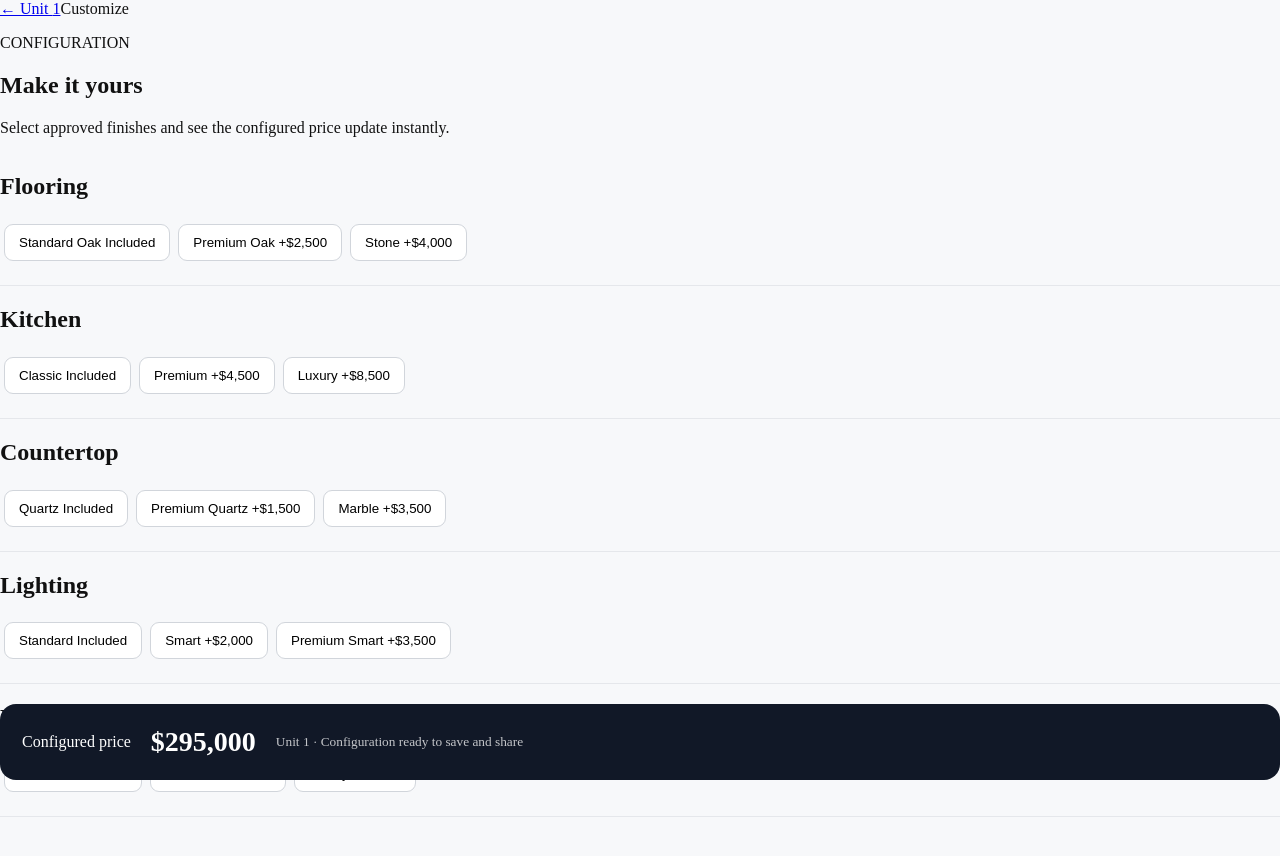
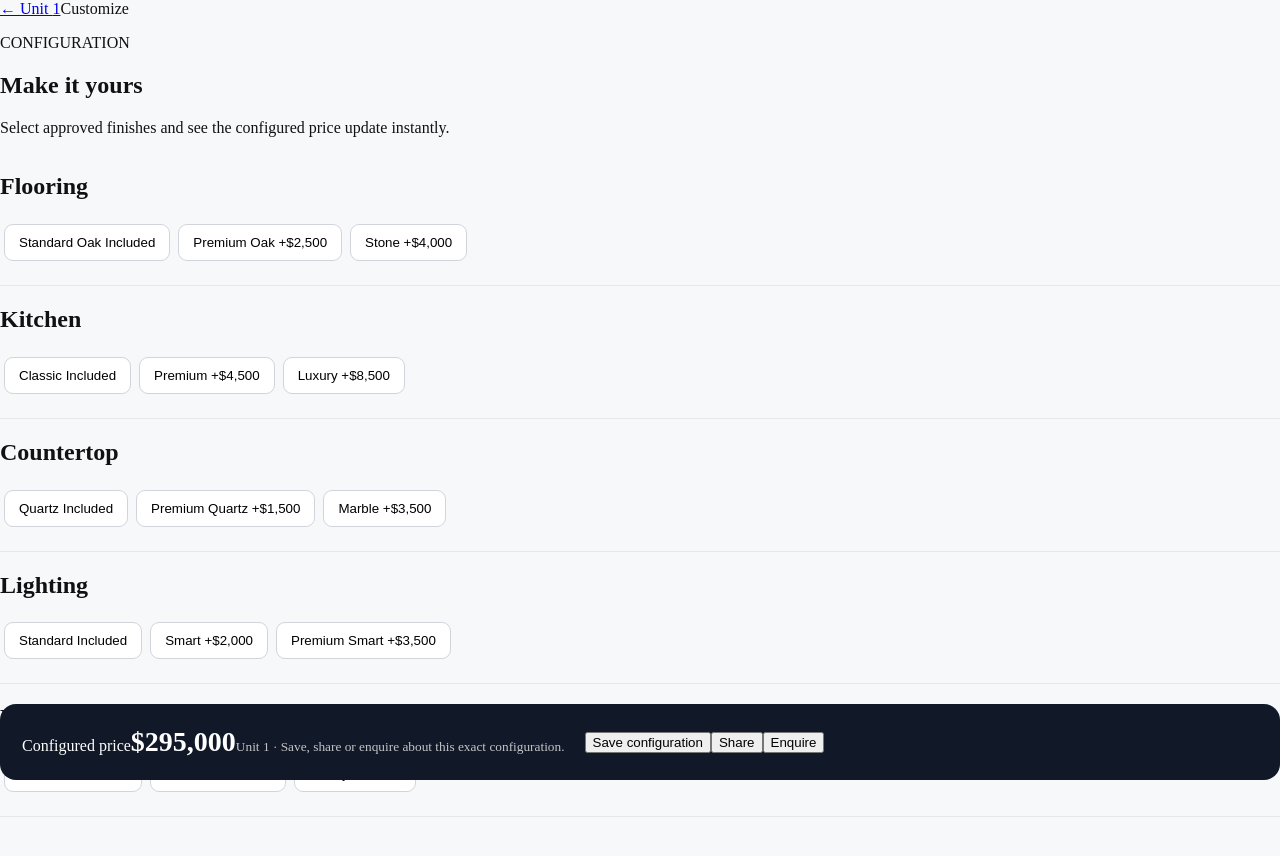
Before and after one commit to stpeter614-netizen/property-vision, a Next.js app: page /projects/aurelia-residences/units/1/customize in a window 1280 px wide. Shown: the top 856 px of the page. Built offline with nearby package versions, Linux system fonts and the light colour scheme.

Commit message:
Build buyer configuration save share and enquiry flow

```diff
--- a/app/projects/aurelia-residences/units/[unitId]/customize/page.tsx
+++ b/app/projects/aurelia-residences/units/[unitId]/customize/page.tsx
@@ -11,53 +11,76 @@ const groups = [
 ] as const;
 
 type Props = { params: Promise<{ unitId: string }> };
+type SavedConfiguration = { id: string; unitId: string; choices: Record<string,string>; total: number; createdAt: string };
+
+function makeId() { return 'PV-' + Math.random().toString(36).slice(2, 7).toUpperCase() + '-' + Date.now().toString(36).toUpperCase(); }
 
 export default function Customize({ params }: Props) {
   const [unitId, setUnitId] = useState('');
-  const [choices, setChoices] = useState<Record<string, string>>({});
+  const [choices, setChoices] = useState<Record<string,string>>({});
+  const [saved, setSaved] = useState<SavedConfiguration | null>(null);
+  const [enquiryOpen, setEnquiryOpen] = useState(false);
+  const [notice, setNotice] = useState('');
+  const [name, setName] = useState('');
+  const [contact, setContact] = useState('');
 
   void params.then(({ unitId: id }) => setUnitId(id));
 
-  const total = useMemo(
-    () => 295000 + groups.reduce(
-      (sum, [group, options]) => sum + (options.find(([name]) => name === choices[group])?.[1] ?? 0),
-      0,
-    ),
-    [choices],
-  );
+  const total = useMemo(() => 295000 + groups.reduce(
+    (sum, [group, options]) => sum + (options.find(([option]) => option === choices[group])?.[1] ?? 0), 0
+  ), [choices]);
+
+  function saveConfiguration() {
+    if (!unitId) return;
+    const configuration = { id: makeId(), unitId, choices, total, createdAt: new Date().toISOString() };
+    localStorage.setItem('property-vision:last-configuration', JSON.stringify(configuration));
+    setSaved(configuration);
+    setNotice('Configuration saved on this device: ' + configuration.id);
+  }
+
+  async function shareConfiguration() {
+    const existing = saved ?? JSON.parse(localStorage.getItem('property-vision:last-configuration') || 'null') as SavedConfiguration | null;
+    const configuration = existing ?? { id: makeId(), unitId, choices, total, createdAt: new Date().toISOString() };
+    localStorage.setItem('property-vision:last-configuration', JSON.stringify(configuration));
+    setSaved(configuration);
+    const url = window.location.origin + window.location.pathname + '?configuration=' + encodeURIComponent(configuration.id);
+    try { await navigator.clipboard.writeText(url); setNotice('Share link copied: ' + configuration.id); }
+    catch { window.prompt('Copy this configuration link', url); }
+  }
+
+  function submitEnquiry() {
+    if (!name.trim() || !contact.trim()) { setNotice('Please enter your name and phone or email.'); return; }
+    const configuration = saved ?? { id: makeId(), unitId, choices, total, createdAt: new Date().toISOString() };
+    localStorage.setItem('property-vision:last-configuration', JSON.stringify(configuration));
+    localStorage.setItem('property-vision:enquiry', JSON.stringify({ configuration, name: name.trim(), contact: contact.trim(), createdAt: new Date().toISOString() }));
+    setSaved(configuration);
+    setEnquiryOpen(false);
+    setNotice('Enquiry saved with configuration ' + configuration.id);
+  }
 
   return (
     <main className="shell">
-      <nav className="nav">
-        <a href={unitId ? '/projects/aurelia-residences/units/' + unitId : '/projects/aurelia-residences'}>
-          ← Unit {unitId || '—'}
-        </a>
-        <span>Customize</span>
-      </nav>
+      <nav className="nav"><a href={unitId ? '/projects/aurelia-residences/units/' + unitId : '/projects/aurelia-residences'}>← Unit {unitId || '—'}</a><span>Customize</span></nav>
       <section>
-        <p className="eyebrow">CONFIGURATION</p>
-        <h1>Make it yours</h1>
+        <p className="eyebrow">CONFIGURATION</p><h1>Make it yours</h1>
         <p>Select approved finishes and see the configured price update instantly.</p>
-        {groups.map(([group, options]) => (
-          <div className="option" key={group}>
-            <h2>{group}</h2>
-            {options.map(([name, price]) => (
-              <button
-                className={choices[group] === name ? 'selected' : ''}
-                onClick={() => setChoices((current) => ({ ...current, [group]: name }))}
-                key={name}
-                type="button"
-              >
-                {name}{price ? ' +$' + price.toLocaleString() : ' Included'}
-              </button>
-            ))}
+        {groups.map(([group, options]) => <div className="option" key={group}><h2>{group}</h2>{options.map(([option, price]) =>
+          <button className={choices[group] === option ? 'selected' : ''} onClick={() => setChoices((current) => ({ ...current, [group]: option }))} key={option} type="button">{option}{price ? ' +$' + price.toLocaleString() : ' Included'}</button>
+        )}</div>)}
+        <div className="summary">
+          <div><span>Configured price</span><strong>${total.toLocaleString()}</strong><small>Unit {unitId || '—'} · Save, share or enquire about this exact configuration.</small></div>
+          <div className="actions">
+            <button className="button" type="button" onClick={saveConfiguration}>Save configuration</button>
+            <button className="button secondary" type="button" onClick={shareConfiguration}>Share</button>
+            <button className="button secondary" type="button" onClick={() => setEnquiryOpen(true)}>Enquire</button>
           </div>
-        ))}
-        <div className="summary">
-          <span>Configured price</span>
-          <strong>${total.toLocaleString()}</strong>
-          <small>Unit {unitId || '—'} · Configuration ready to save and share</small>
         </div>
+        {notice && <p className="notice">{notice}</p>}
+        {enquiryOpen && <div className="panel"><h2>Enquire about this configuration</h2><p>Your exact unit, choices and configured price will be attached to this enquiry.</p>
+          <input aria-label="Name" placeholder="Your name" value={name} onChange={(event) => setName(event.target.value)} />
+          <input aria-label="Phone or email" placeholder="Phone or email" value={contact} onChange={(event) => setContact(event.target.value)} />
+          <div className="actions"><button className="button" type="button" onClick={submitEnquiry}>Send enquiry</button><button className="button secondary" type="button" onClick={() => setEnquiryOpen(false)}>Cancel</button></div>
+        </div>}
       </section>
     </main>
   );
```
